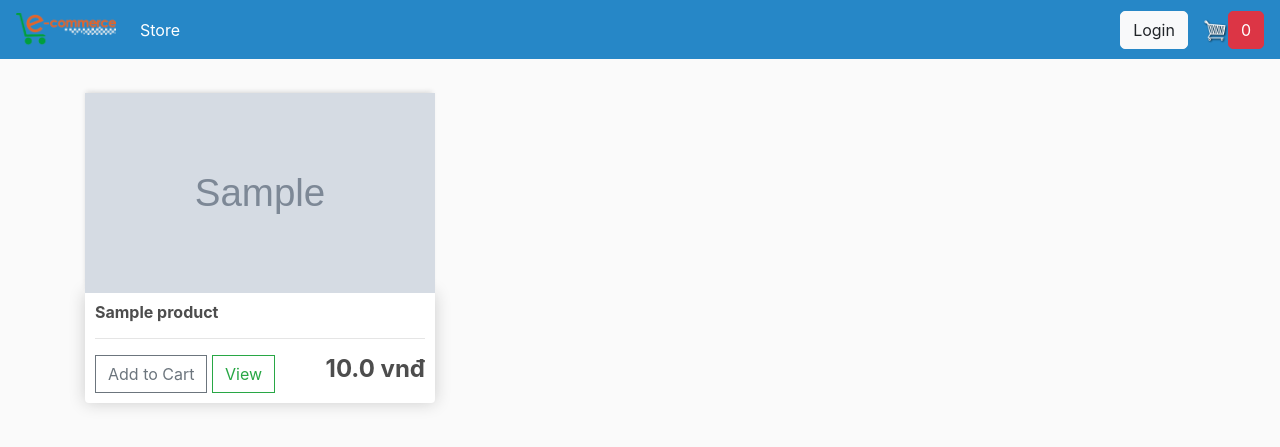
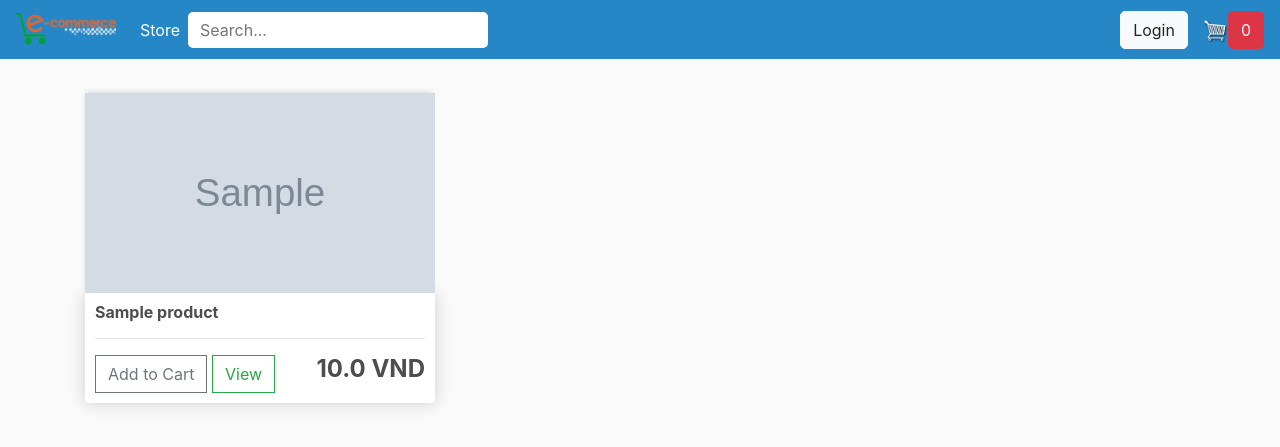
Before and after one commit to HanhNguyenDuc/ecommerce-django, a Django app: page / in a window 1280 px wide. Shown: the top 447 px of the page. Run offline with Django 3.2, Linux system fonts and the light colour scheme; tables that the repository leaves empty hold one stand-in row (values such as "Sample post"); grey boxes marked "Sample" are stand-in pictures; some libraries are stand-ins or nearby versions.

Commit message:
theanhdz

```diff
--- a/static/css/main.css
+++ b/static/css/main.css
@@ -66,7 +66,7 @@ h1,h2,h3,h4,h5,h6{
 
 .cart-row{
 	display: flex;
-    align-items: flex-stretch;
+    align-items: stretch;
     padding-bottom: 10px;
     margin-bottom: 10px;
     border-bottom: 1px solid #ececec;
@@ -97,3 +97,15 @@ h1,h2,h3,h4,h5,h6{
 .hidden{
 	display: none!important;
 }
+
+.center {
+	align-items: center;
+	display: flex;
+}
+
+.center input {
+	width: 300px;
+	border-radius: 5px;
+	border: none;
+	padding: .375rem .75rem;
+}
--- a/store/templates/store/main.html
+++ b/store/templates/store/main.html
@@ -5,7 +5,7 @@
 <head>
     <title>Ecommerce</title>
 
-	<meta name="viewport" content="width=device-width, initial-scale=1, maximum-scale=1, minimum-scale=1" />
+    <meta name="viewport" content="width=device-width, initial-scale=1, maximum-scale=1, minimum-scale=1"/>
 
     <link rel="stylesheet" href="https://stackpath.bootstrapcdn.com/bootstrap/4.4.1/css/bootstrap.min.css"
           integrity="sha384-Vkoo8x4CGsO3+Hhxv8T/Q5PaXtkKtu6ug5TOeNV6gBiFeWPGFN9MuhOf23Q9Ifjh" crossorigin="anonymous">
@@ -30,6 +30,7 @@
             }
             return cookieValue;
         }
+
         var csrftoken = getToken('csrftoken')
 
         function getCookie(name) {
@@ -51,6 +52,7 @@
             // Return null if not found
             return null;
         }
+
         var cart = JSON.parse(getCookie('cart'))
 
         if (cart == undefined) {
@@ -77,23 +79,28 @@
     </button>
 
     <div class="collapse navbar-collapse" id="navbarSupportedContent">
-			<ul class="navbar-nav mr-auto">
+        <ul class="navbar-nav mr-auto center">
             <li class="nav-item active">
                 <a class="nav-link" href="{% url 'store' %}">Store <span class="sr-only">(current)</span></a>
+            </li>
+            <li class="nav-item active">
+                <form method="get" action="">
+                    <input type="text" type="text" placeholder="Search..." name="search"/>
+                </form>
             </li>
 
         </ul>
         <div class="form-inline my-2 my-lg-0">
             {% if user == 0 %}
                 <a href="/login" class="btn btn-light" style="border-radius: 5px;">Login</a>
-				{%else%}
-					<a href="#" class="btn btn-light" style="border-radius: 5px;">{{first_name}} {{last_name}}</a>
+            {% else %}
+                <a href="#" class="btn btn-light" style="border-radius: 5px;">{{ first_name }} {{ last_name }}</a>
                 <a href="/logout" style="color: white;">Logout</a>
-				{%endif%}
+            {% endif %}
             <a href="{% url 'cart' %}">
                 <img id="cart-icon" src="{% static 'images/cart.png' %}">
             </a>
-				<a href="{% url 'cart' %}" class="btn btn-danger" style="border-radius: 5px;">{{cartItems}}</a>
+            <a href="{% url 'cart' %}" class="btn btn-danger" style="border-radius: 5px;">{{ cartItems }}</a>
         </div>
     </div>
 </nav>
--- a/store/templates/store/store.html
+++ b/store/templates/store/store.html
@@ -9,10 +9,11 @@
 				<h6><strong>{{product.name}}</strong></h6>
 				<hr>
 
-				<button data-product="{{product.id}}" data-action="add" class="btn btn-outline-secondary add-btn update-cart">Add to Cart</button>
-
-				<a class="btn btn-outline-success" href="#">View</a>
-				<h4 style="display: inline-block; float: right;"><strong>{{product.price}} vnđ</strong></h4>
+                <div class="">
+                    <button data-product="{{product.id}}" data-action="add" class="btn btn-outline-secondary add-btn update-cart">Add to Cart</button>
+                    <a class="btn btn-outline-success" href="#">View</a>
+                    <h4 style="display: inline-block; float: right;"><strong>{{product.price}} VND</strong></h4>
+                </div>
 
 			</div>
 		</div>
```
Also changed, not shown: register/views.py (+6 -3 lines), requirements.txt (added, +7 -0 lines). Lines whose indentation alone changed are shown as unchanged.
